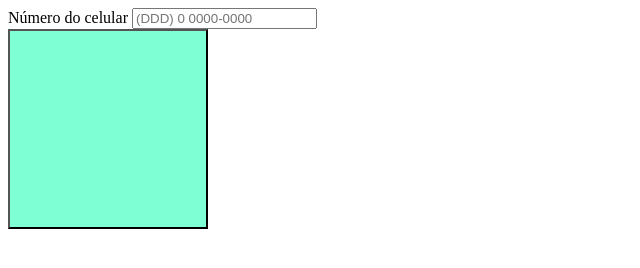
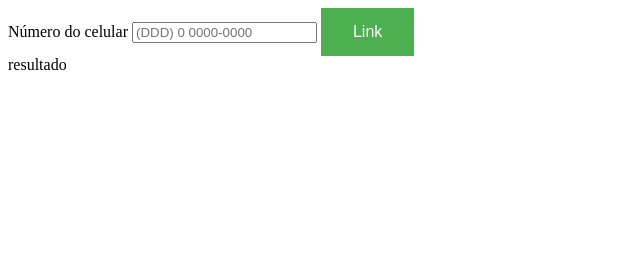
Before and after one commit to gasperpb/Gerador-de-link-Whatssap, a plain HTML site: page index.html in a window 1280 px wide. Shown: the whole page, without its empty margins (0-640 px from the left). Drawn offline with Linux system fonts and the light colour scheme.

Commit message:
Funcionando, falta o estilo

```diff
--- a/css/style.css
+++ b/css/style.css
@@ -1,24 +1,20 @@
-.form__label form__label--numero {
-    font-family: roboto, sans-serif;
-    -webkit-box-direction: normal;
-    box-sizing: border-box;
-    margin: 0;
-    font-weight: 300;
-    letter-spacing: 1.1px;
-    text-transform: uppercase;
-    margin-left: 0;
-    margin-bottom: 5px;
-    border-radius: 5px;
-    border: 1px solid #d9d9d9;
-    color: #343434;
-    padding: 15px 15px 15px 50px;
-    position: relative;
-    font-size: 9px;
-    width: 100%;
-}
+    .button {
+        background-color: #4CAF50;
+        /* Green */
+        border: none;
+        color: white;
+        padding: 15px 32px;
+        text-align: center;
+        text-decoration: none;
+        display: inline-block;
+        font-size: 16px;
+        transition-duration: 0.4s;
+    }
 
-#clique {
-    background-color: aquamarine;
-    width: 200px;
-    height: 200px;
-}
+    .button:hover {
+        background-color: #4CAF50;
+        /* Green */
+        color: white;
+    }
+
+    .form__input {}
--- a/index.html
+++ b/index.html
@@ -5,6 +5,7 @@
     <meta charset="UTF-8">
     <meta name="viewport" content="width=device-width, initial-scale=1.0">
     <title>Gerador de link Whatssap </title>
+
     <link rel="stylesheet" href="css/style.css">
 
 </head>
@@ -15,21 +16,18 @@
 
     <label for="numero" class="form__label form__label--numero">
         Número do celular
-        <input  type="text" placeholder="(DDD) 0 0000-0000" id="numero" class="form__input"></label>
+        <input  type="number" placeholder="(DDD) 0 0000-0000" id="numero" class="w3-input w3-border w3-round">
+    </label>
+
+    <input type="button" value="Link" class="button" onclick="clicar()">
 
 
 
 
 
-    <div>
 
 
-        <button onclick="clicar" id="clique"></button>
-
-
-    </div>
-
-    <span id="mensagem"></span>
+    <div id="mensagem"> resultado</div>
 
     <script src="js/app.js"></script>
 
--- a/js/app.js
+++ b/js/app.js
@@ -1,5 +1,5 @@
 function clicar() {
-    let num = document.getElementById('numero').value;
+    let num = document.getElementById('numero').value
     let gera = document.getElementById('mensagem')
-    gera.innerText = 'https://api.whatsapp.com/send?phone=55' + num
+    gera.innerHTML = 'https://api.whatsapp.com/send?phone=55' + num
 }
```
